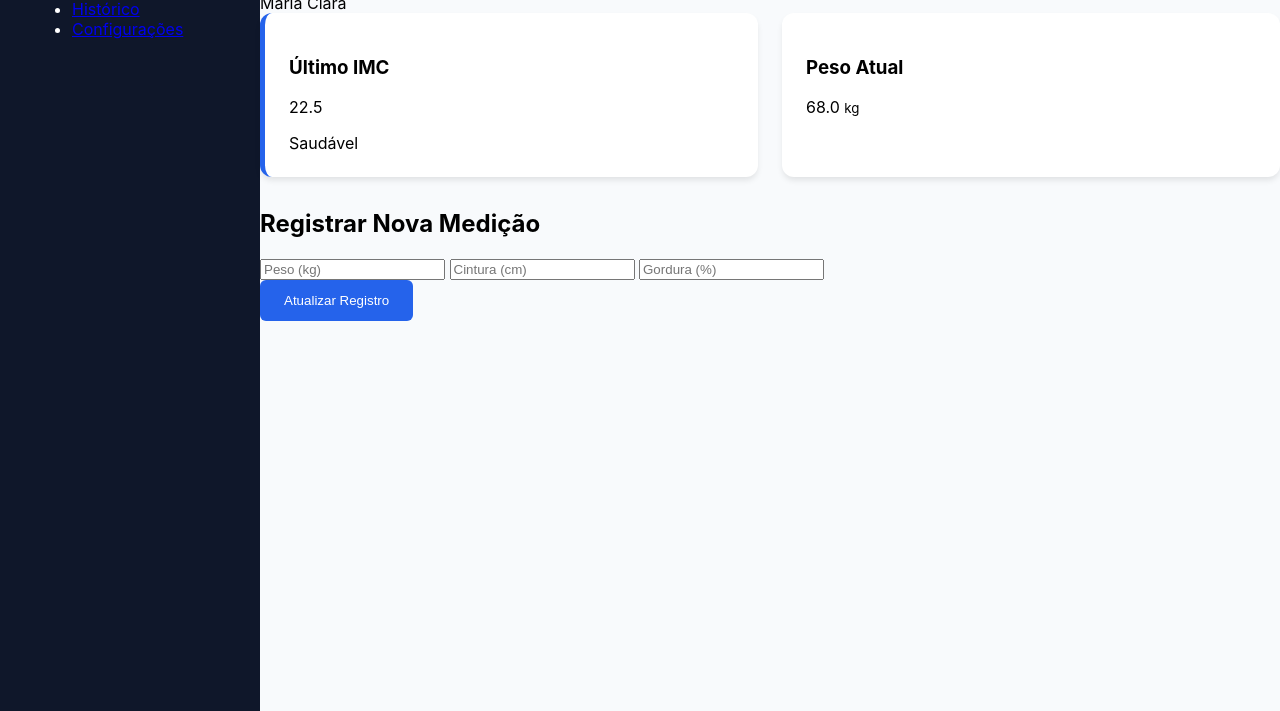
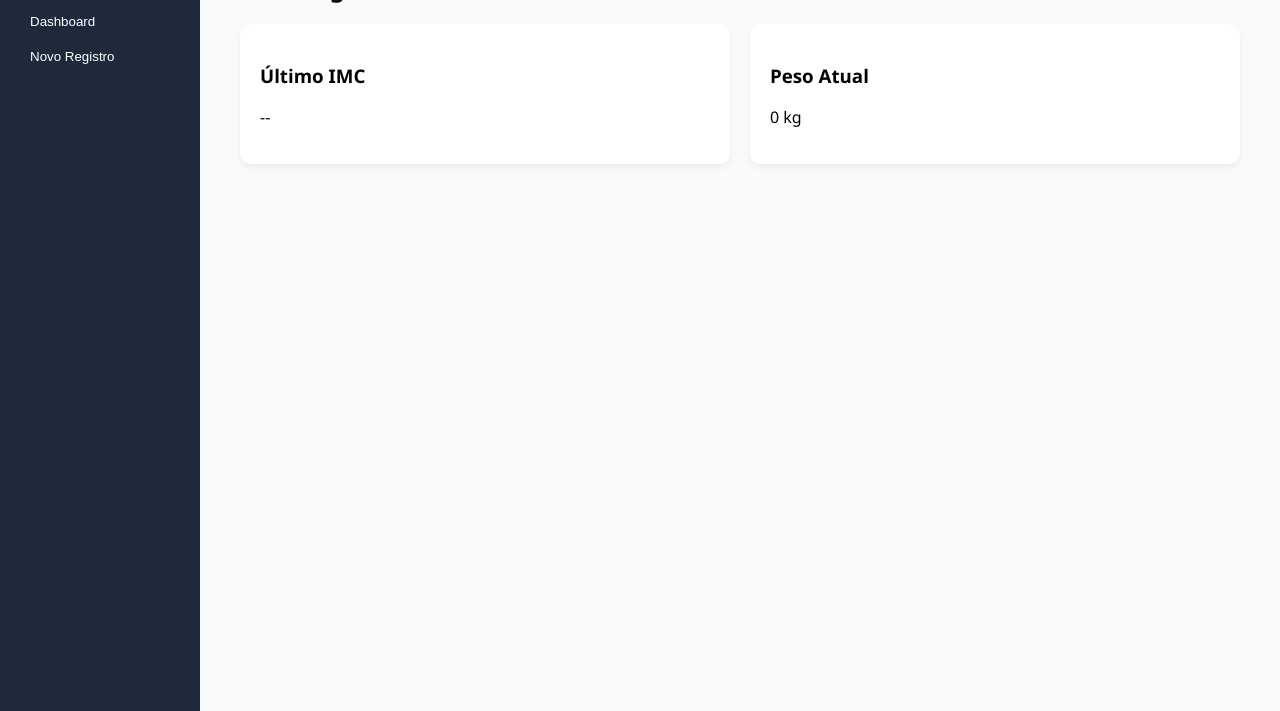
Before and after one commit to claravitorinooo/registro, a plain HTML site: page index.html in a window 1280 px wide. Shown: the part 89-800 px from the top of the page. Drawn offline with Linux system fonts and the light colour scheme.

Commit message:
mudança 2

```diff
--- a/index.html
+++ b/index.html
@@ -1,49 +1,48 @@
 <!DOCTYPE html>
 <html lang="pt-br">
 <head>
+    <meta charset="UTF-8">
+    <meta name="viewport" content="width=device-width, initial-scale=1.0">
+    <title>BioCore - Controle de Medidas</title>
     <link rel="stylesheet" href="style.css">
 </head>
 <body>
-    <div class="dashboard-container">
-        <nav class="sidebar">
-            <div class="logo">BioCore</div>
-            <ul>
-                <li><a href="#" class="active">Visão Geral</a></li>
-                <li><a href="#">Histórico</a></li>
-                <li><a href="#">Configurações</a></li>
-            </ul>
-        </nav>
+    <div class="container">
+        <aside class="sidebar">
+            <h2>BioCore</h2>
+            <nav>
+                <button onclick="showSection('dashboard')">Dashboard</button>
+                <button onclick="showSection('registro')">Novo Registro</button>
+            </nav>
+        </aside>
 
-        <main class="main-content">
-            <header>
-                <h1>Painel de Saúde Profissional</h1>
-                <div class="user-profile">Maria Clara</div>
-            </header>
-
-            <section class="stats-grid">
-                <div class="card card-accent">
-                    <h3>Último IMC</h3>
-                    <p class="value">22.5</p>
-                    <span class="status healthy">Saudável</span>
+        <main class="content">
+            <section id="dashboard">
+                <h1>Seu Progresso</h1>
+                <div class="stats-grid">
+                    <div class="card">
+                        <h3>Último IMC</h3>
+                        <p id="display-imc">--</p>
+                    </div>
+                    <div class="card">
+                        <h3>Peso Atual</h3>
+                        <p id="display-peso">0 kg</p>
+                    </div>
                 </div>
-                <div class="card">
-                    <h3>Peso Atual</h3>
-                    <p class="value">68.0 <small>kg</small></p>
-                </div>
+                <ul id="historico" class="history-list">
+                    </ul>
             </section>
 
-            <section class="entry-form">
-                <h2>Registrar Nova Medição</h2>
-                <form action="/api/medidas" method="POST">
-                    <div class="input-group">
-                        <input type="number" placeholder="Peso (kg)" required>
-                        <input type="number" placeholder="Cintura (cm)">
-                        <input type="number" placeholder="Gordura (%)">
-                    </div>
-                    <button type="submit" class="btn-save">Atualizar Registro</button>
+            <section id="registro" class="hidden">
+                <h1>Registrar Medida</h1>
+                <form id="form-medidas">
+                    <input type="number" id="peso" placeholder="Peso (kg)" step="0.1" required>
+                    <input type="number" id="altura" placeholder="Altura (m)" step="0.01" required>
+                    <button type="submit">Salvar no Navegador</button>
                 </form>
             </section>
         </main>
     </div>
+    <script src="script.js"></script>
 </body>
 </html>
--- a/script.js
+++ b/script.js
@@ -1,4 +1,54 @@
-// Exemplo de código JavaScript real para o script.js
-function enviarDados() {
-    console.log("Enviando medidas para o servidor Java...");
+// Seleção de elementos
+const form = document.getElementById('form-medidas');
+const historicoLista = document.getElementById('historico');
+
+// Função para mudar de tela (Simulando rotas)
+function showSection(id) {
+    document.getElementById('dashboard').classList.add('hidden');
+    document.getElementById('registro').classList.add('hidden');
+    document.getElementById(id).classList.remove('hidden');
 }
+
+// Lógica de Cálculo e Armazenamento
+form.addEventListener('submit', (e) => {
+    e.preventDefault();
+
+    const peso = parseFloat(document.getElementById('peso').value);
+    const altura = parseFloat(document.getElementById('altura').value);
+
+    // O cálculo que antes era no Java:
+    const imc = (peso / (altura * altura)).toFixed(2);
+
+    const novoRegistro = {
+        peso: peso,
+        imc: imc,
+        data: new Date().toLocaleDateString()
+    };
+
+    salvarRegistro(novoRegistro);
+    atualizarDashboard(novoRegistro);
+    form.reset();
+    showSection('dashboard');
+});
+
+function salvarRegistro(item) {
+    let registros = JSON.parse(localStorage.getItem('medidas')) || [];
+    registros.push(item);
+    localStorage.setItem('medidas', JSON.stringify(registros));
+    renderizarHistorico();
+}
+
+function atualizarDashboard(item) {
+    document.getElementById('display-imc').innerText = item.imc;
+    document.getElementById('display-peso').innerText = item.peso + " kg";
+}
+
+function renderizarHistorico() {
+    let registros = JSON.parse(localStorage.getItem('medidas')) || [];
+    historicoLista.innerHTML = registros.map(r => `
+        <li class="history-item">Data: ${r.data} | Peso: ${r.peso}kg | <strong>IMC: ${r.imc}</strong></li>
+    `).join('');
+}
+
+// Iniciar carregando dados antigos
+renderizarHistorico();
--- a/style.css
+++ b/style.css
@@ -1,56 +1,64 @@
 :root {
-    --primary-color: #2563eb;
-    --bg-dark: #0f172a;
-    --card-bg: #ffffff;
-    --text-main: #1e293b;
+    --primary: #4f46e5;
+    --dark: #1e293b;
+    --light: #f8fafc;
 }
 
 body {
     margin: 0;
-    font-family: 'Inter', sans-serif;
-    background-color: #f8fafc;
-    display: flex;
+    font-family: 'Segoe UI', sans-serif;
+    background: var(--light);
 }
 
-.dashboard-container {
+.container {
     display: grid;
-    grid-template-columns: 260px 1fr;
-    width: 100%;
-    min-height: 100vh;
+    grid-template-columns: 200px 1fr;
+    height: 100vh;
 }
 
 .sidebar {
-    background-color: var(--bg-dark);
+    background: var(--dark);
     color: white;
-    padding: 2rem;
+    padding: 20px;
 }
+
+.sidebar button {
+    display: block;
+    width: 100%;
+    background: transparent;
+    color: white;
+    border: none;
+    padding: 10px;
+    text-align: left;
+    cursor: pointer;
+}
+
+.content { padding: 40px; }
 
 .stats-grid {
     display: grid;
-    grid-template-columns: repeat(auto-fit, minmax(200px, 1fr));
-    gap: 1.5rem;
-    margin-bottom: 2rem;
+    grid-template-columns: repeat(2, 1fr);
+    gap: 20px;
+    margin-bottom: 30px;
 }
 
 .card {
-    background: var(--card-bg);
-    padding: 1.5rem;
-    border-radius: 12px;
-    box-shadow: 0 4px 6px -1px rgba(0, 0, 0, 0.1);
+    background: white;
+    padding: 20px;
+    border-radius: 10px;
+    box-shadow: 0 4px 6px rgba(0,0,0,0.05);
 }
 
-.card-accent {
-    border-left: 5px solid var(--primary-color);
+.hidden { display: none; }
+
+.history-list {
+    list-style: none;
+    padding: 0;
 }
 
-.btn-save {
-    background-color: var(--primary-color);
-    color: white;
-    padding: 0.8rem 1.5rem;
-    border: none;
-    border-radius: 6px;
-    cursor: pointer;
-    transition: 0.3s;
+.history-item {
+    background: white;
+    padding: 10px;
+    margin-bottom: 5px;
+    border-radius: 5px;
 }
-
-.btn-save:hover { opacity: 0.9; }
```
